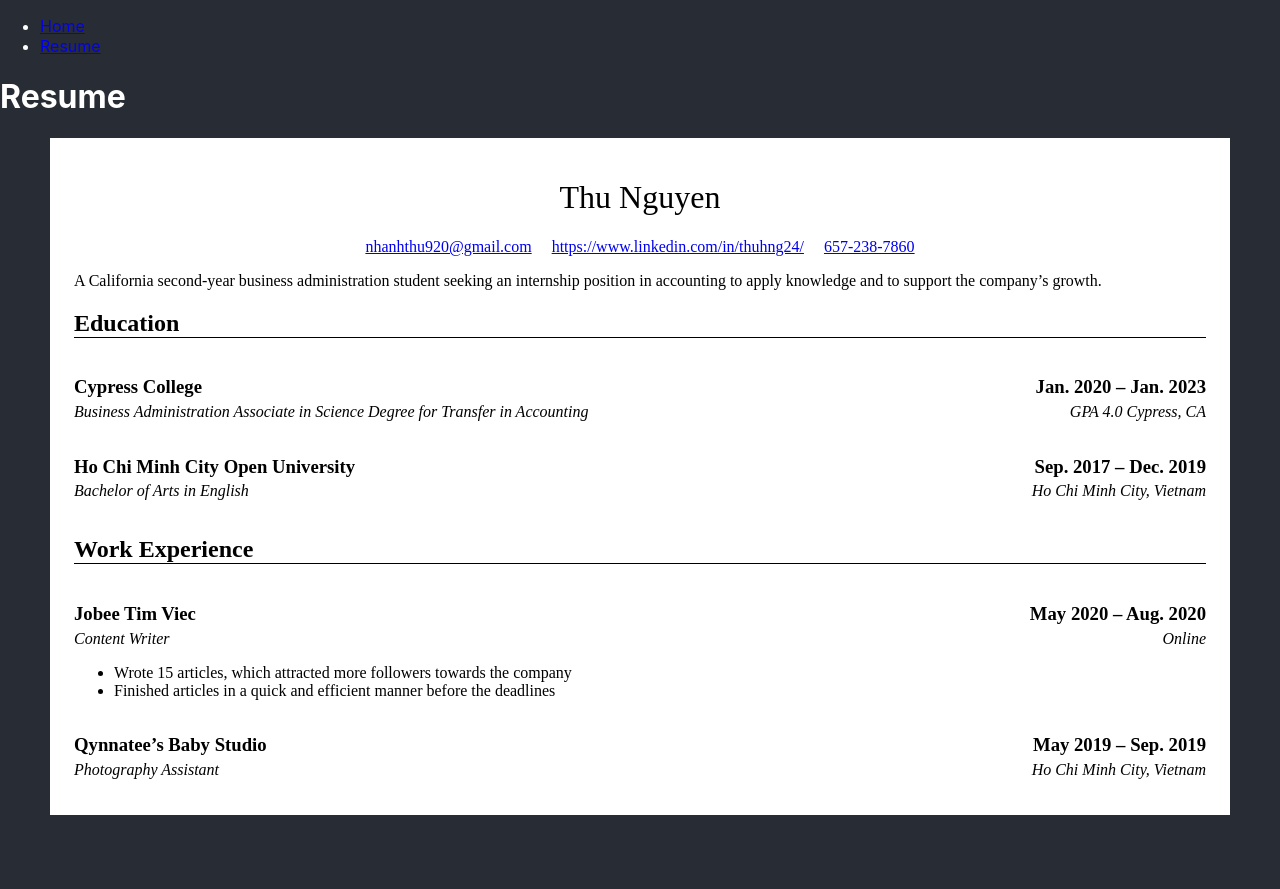
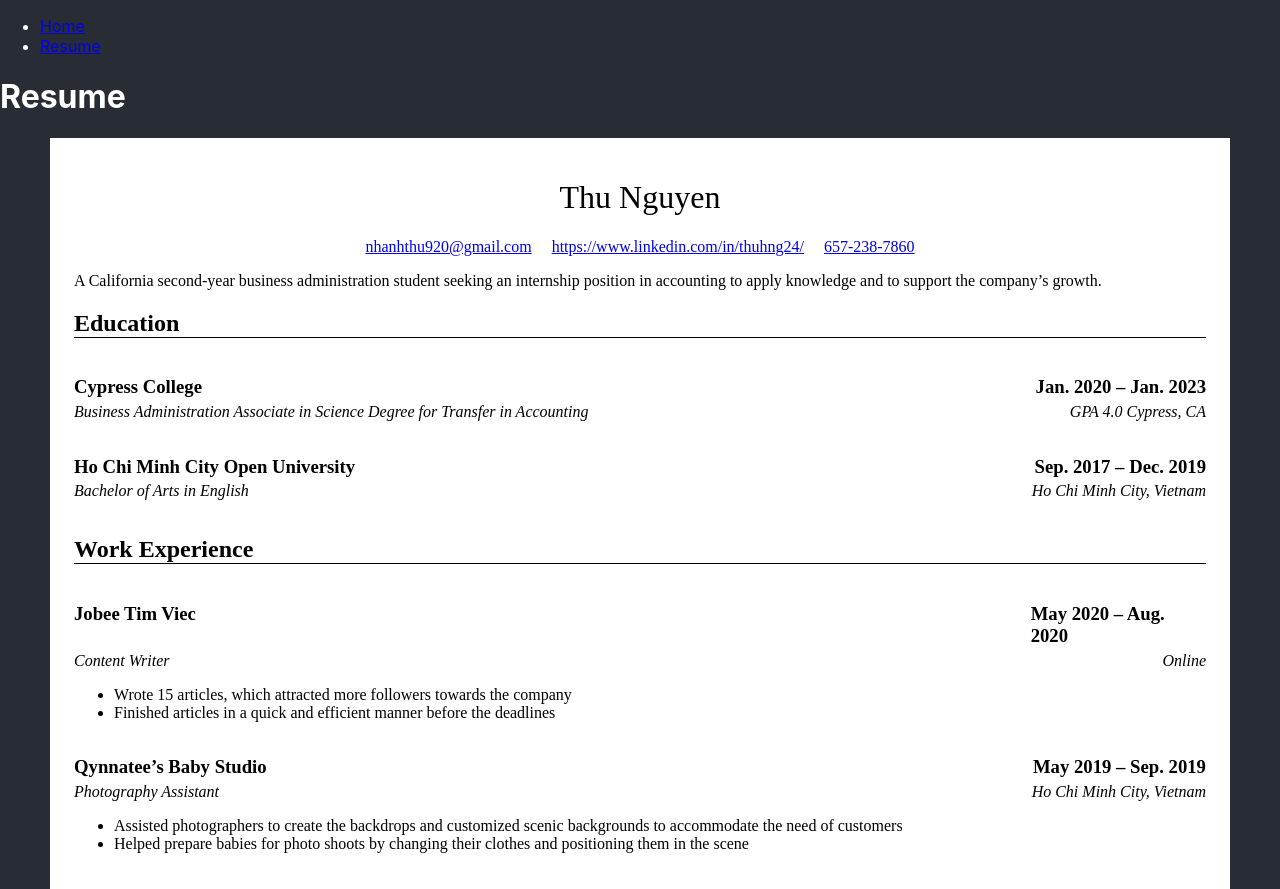
Before and after one commit to Brian-E-Nguyen/Thu-Website, a JavaScript app: page /resume in a window 1280 px wide. Before the commit the page ends 815 px from the top, so only its background shows below. Built offline with nearby package versions, Linux system fonts and the light colour scheme.

Commit message:
ResumeExperience: fixed grid breakpoints

```diff
--- a/src/components/Resume/ResumeExperience.js
+++ b/src/components/Resume/ResumeExperience.js
@@ -7,13 +7,13 @@ const ResumeExperience = () => {
     <div>
       <h2 className='resume__header'>Work Experience</h2>
       <Grid container spacing={2}>
-        <Grid item sm={12} md={6}>
+        <Grid item sm={12} md={10}>
           <h3 className='resume__leftcolumn--header'>Jobee Tim Viec</h3>
         </Grid>
-        <Grid item sm={12} md={6}>
+        <Grid item sm={12} md={2}>
           <h3 className='resume__rightcolumn--header'>May 2020 – Aug. 2020</h3>
         </Grid>
-        <Grid item sm={12} md={6}>
+        <Grid item sm={12} md={10}>
           <p className='resume__leftcolumn--description'>Content Writer</p>
           <ul className='resume__list'>
             <li>
@@ -26,23 +26,33 @@ const ResumeExperience = () => {
             </li>
           </ul>
         </Grid>
-        <Grid item sm={12} md={6}>
+        <Grid item sm={12} md={2}>
           <p className='resume__rightcolumn--description'>Online</p>
         </Grid>
       </Grid>
       <Grid container spacing={2}>
-        <Grid item sm={12} md={6}>
+        <Grid item sm={12} md={10}>
           <h3 className='resume__leftcolumn--header'>Qynnatee’s Baby Studio</h3>
         </Grid>
-        <Grid item sm={12} md={6}>
+        <Grid item sm={12} md={2}>
           <h3 className='resume__rightcolumn--header'>May 2019 – Sep. 2019</h3>
         </Grid>
-        <Grid item sm={12} md={6}>
+        <Grid item sm={12} md={10}>
           <p className='resume__leftcolumn--description'>
             Photography Assistant
           </p>
+          <ul className='resume__list'>
+            <li>
+              Assisted photographers to create the backdrops and customized
+              scenic backgrounds to accommodate the need of customers
+            </li>
+            <li>
+              Helped prepare babies for photo shoots by changing their clothes
+              and positioning them in the scene
+            </li>
+          </ul>
         </Grid>
-        <Grid item sm={12} md={6}>
+        <Grid item sm={12} md={2}>
           <p className='resume__rightcolumn--description'>
             Ho Chi Minh City, Vietnam
           </p>
```
